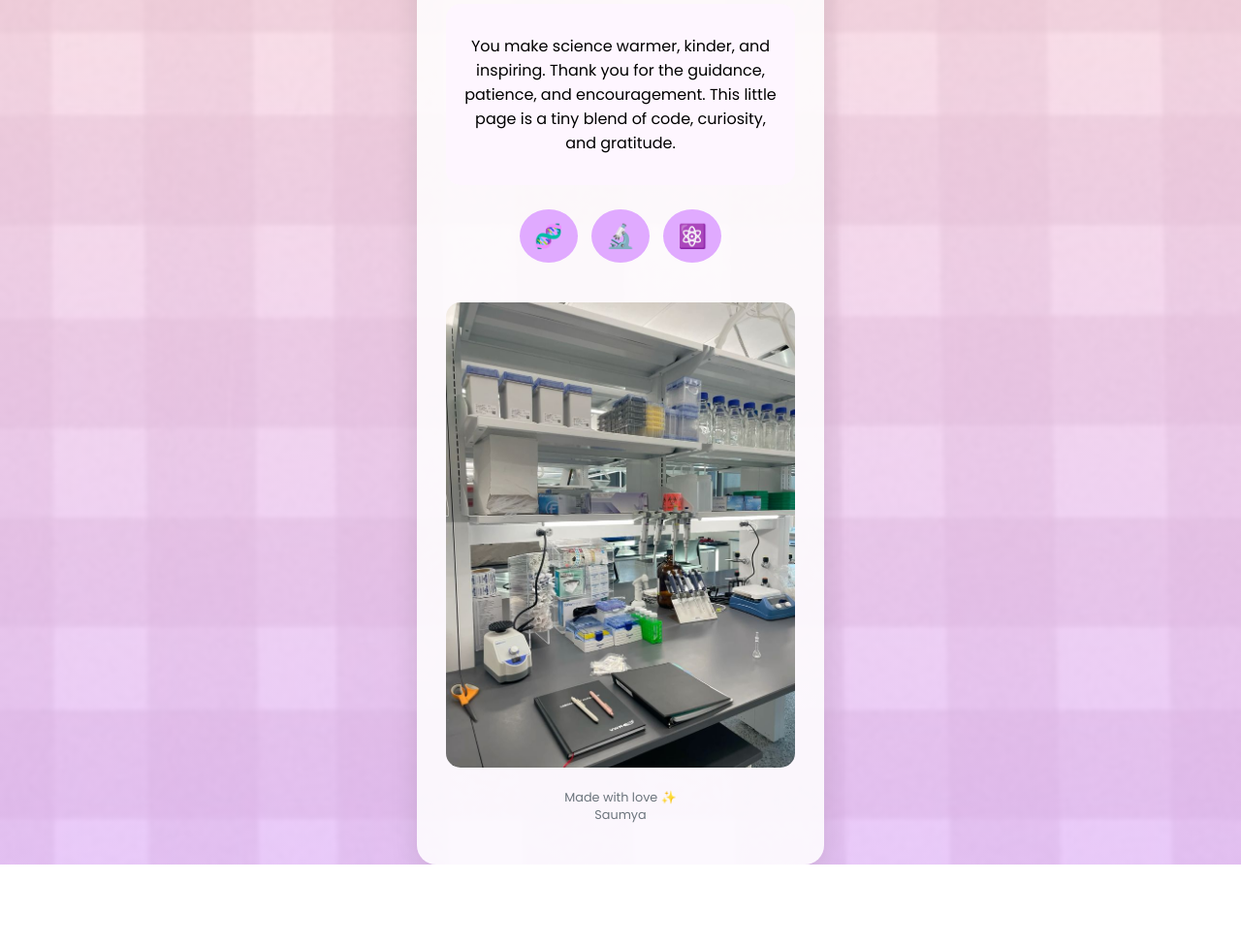
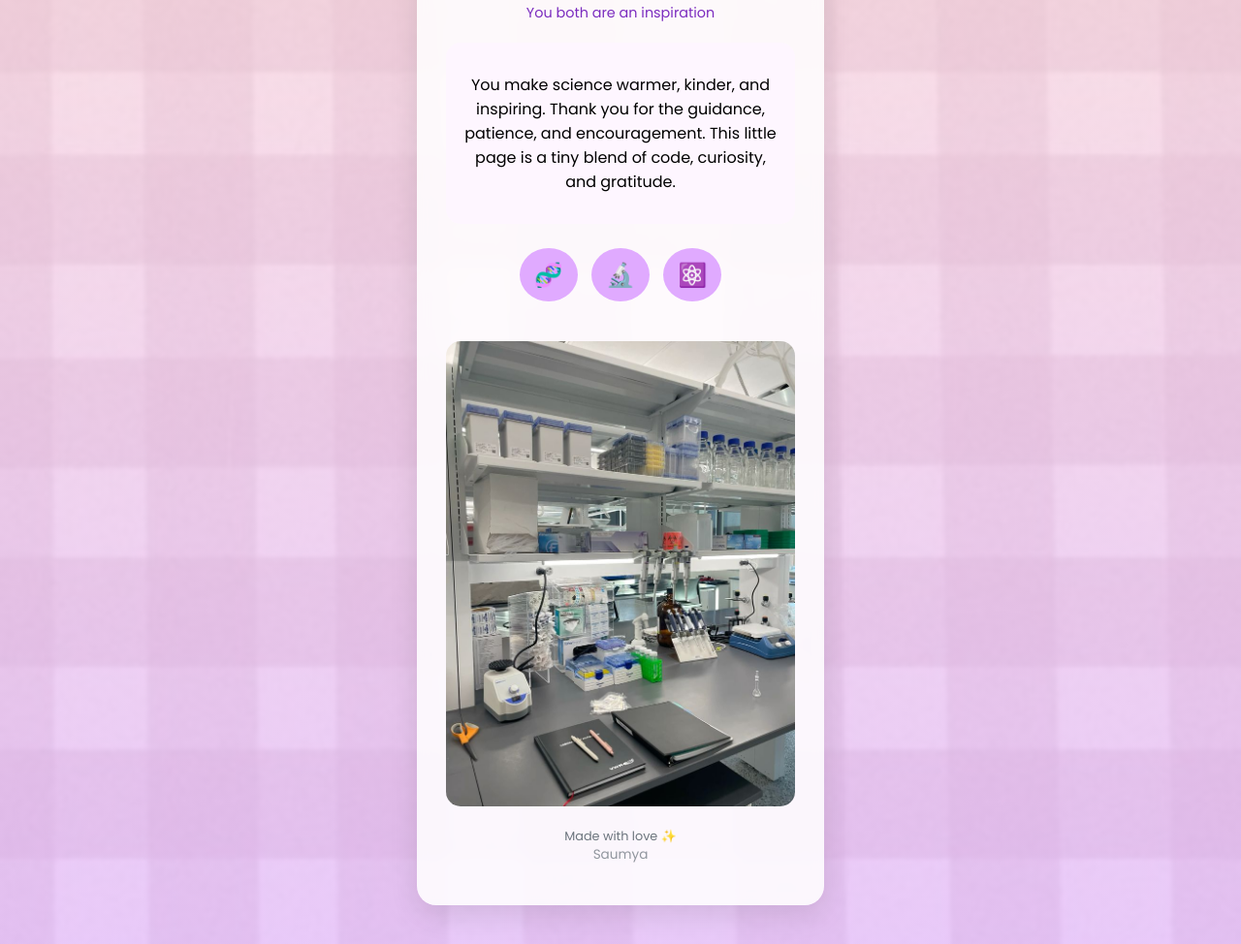
Before and after one commit to pikachuhadaturtle/grateful_for_guidance, a plain HTML site: page index.html in a window 1280 px wide. Shown: the part 199-1173 px from the top of the page at 97% size. Before the commit the page ends 1091 px from the top, so only its background shows below. Drawn offline with Linux system fonts and the light colour scheme; files whose address does not match are found by name.

Commit message:
Update style.css

```diff
--- a/style.css
+++ b/style.css
@@ -19,9 +19,11 @@ body {
   background-position: center;
   background-repeat: no-repeat;
 
-  display: flex;
-  justify-content: center;
-  align-items: center;
+display: flex;
+justify-content: center;
+align-items: flex-start;
+padding: 40px 15px;
+
 }
 
 
@@ -32,6 +34,7 @@ body {
   max-width: 420px;
   text-align: center;
   box-shadow: 0 10px 30px rgba(0,0,0,0.1);
+  backdrop-filter: blur(6px);
 }
 
 h1 {
@@ -77,6 +80,7 @@ h1 {
   width: 100%;
   border-radius: 15px;
   margin-top: 20px;
+  object-fit: cover;
 }
 
 footer {
@@ -84,3 +88,9 @@ footer {
   font-size: 0.8rem;
   color: #6c757d;
 }
+
+.signature {
+  font-size: 0.85rem;
+  opacity: 0.75;
+  font-weight: 500;
+}
```
